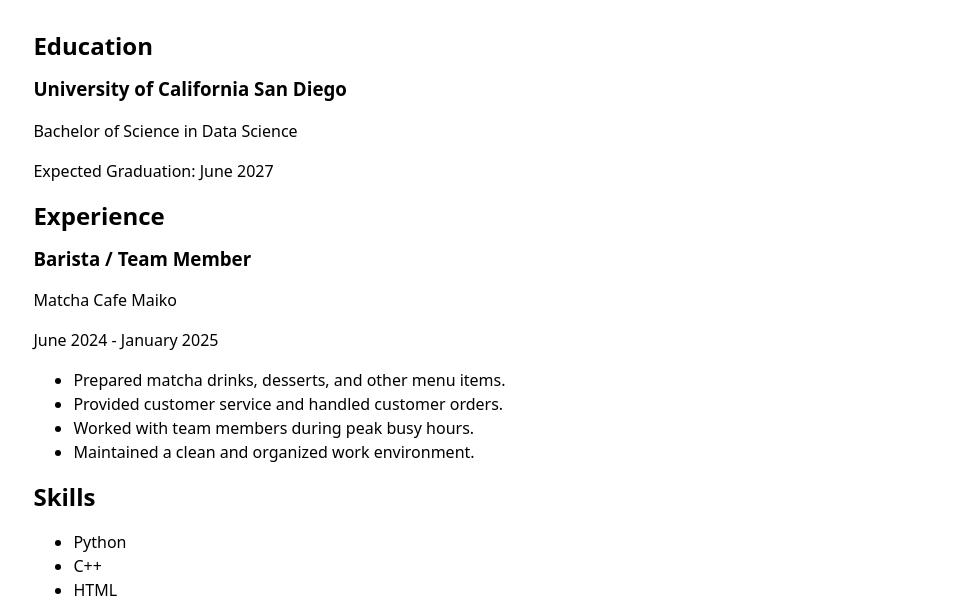
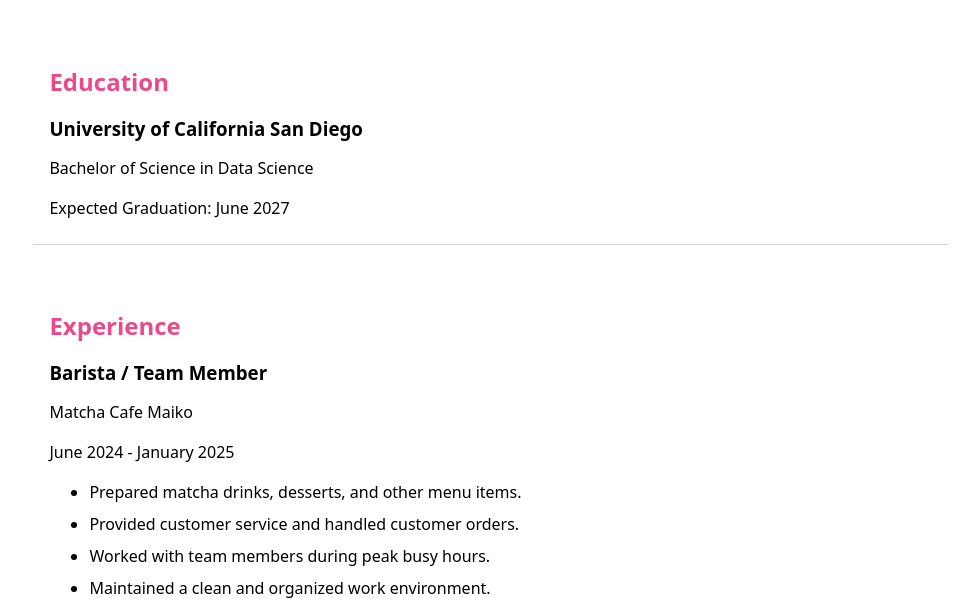
Before and after one commit to ndjapri/portfolio, a plain HTML site: page cv/index.html in a window 1280 px wide. Shown: the part 188-794 px from the top of the page, without its empty margins (149-1129 px from the left). Drawn offline with Linux system fonts and the light colour scheme.

Commit message:
style cv

```diff
--- a/style.css
+++ b/style.css
@@ -95,3 +95,26 @@ h1, h2, h3, h4, h5, h6 {
     line-height: 1.1;
     text-wrap: balance;
 }
+
+section {
+    margin-bottom: 2em;
+    padding: 1em;
+    border-bottom: 1px solid lightgray;
+}
+
+section h2 {
+    color: var(--color-accent);
+    margin-bottom: 1em;
+}
+
+section h3 {
+    margin-bottom: 0.5em;
+}
+
+section p {
+    margin-bottom: 0.5em;
+}
+
+section li {
+    margin-bottom: 0.5em;
+}
```
